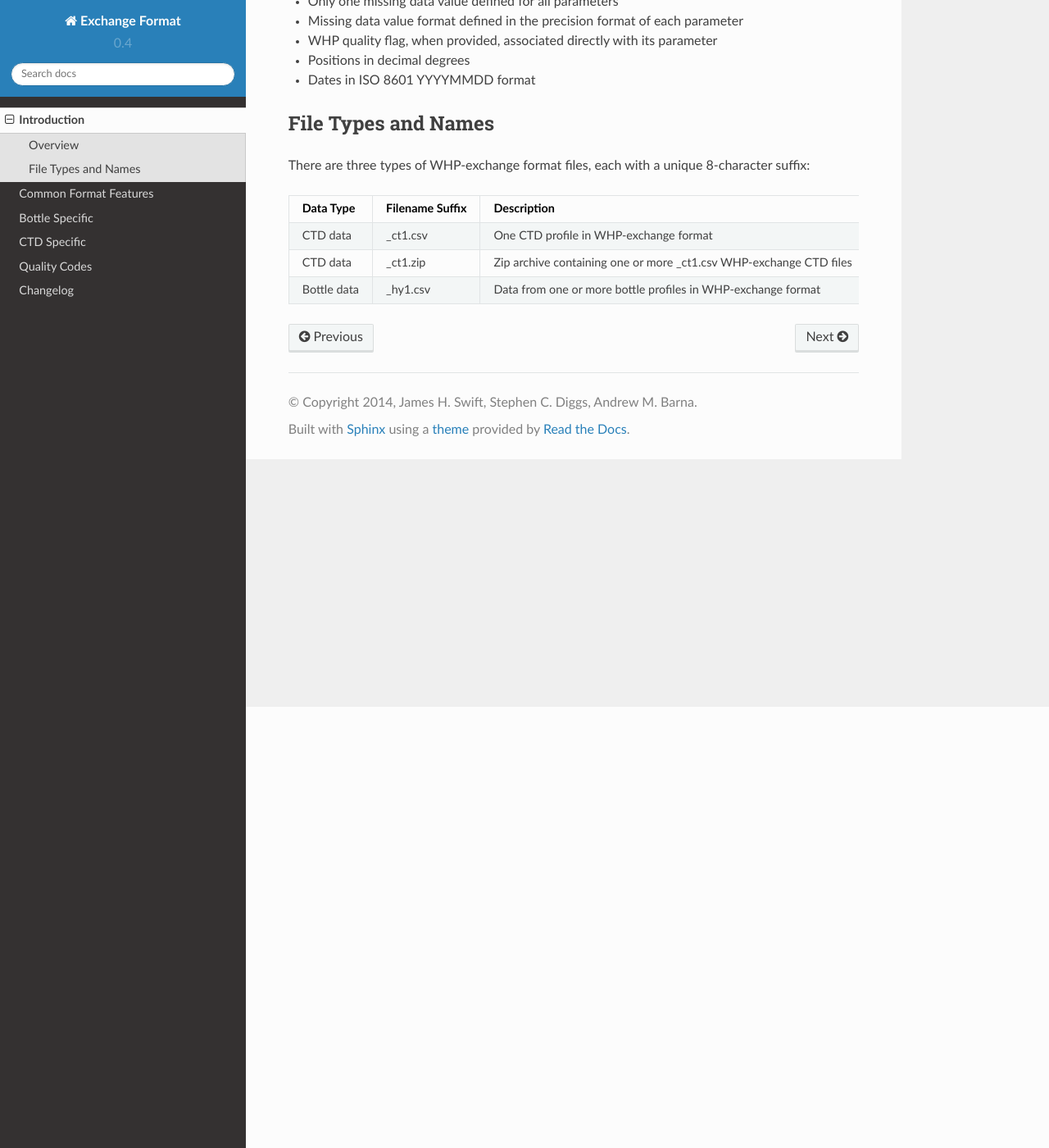
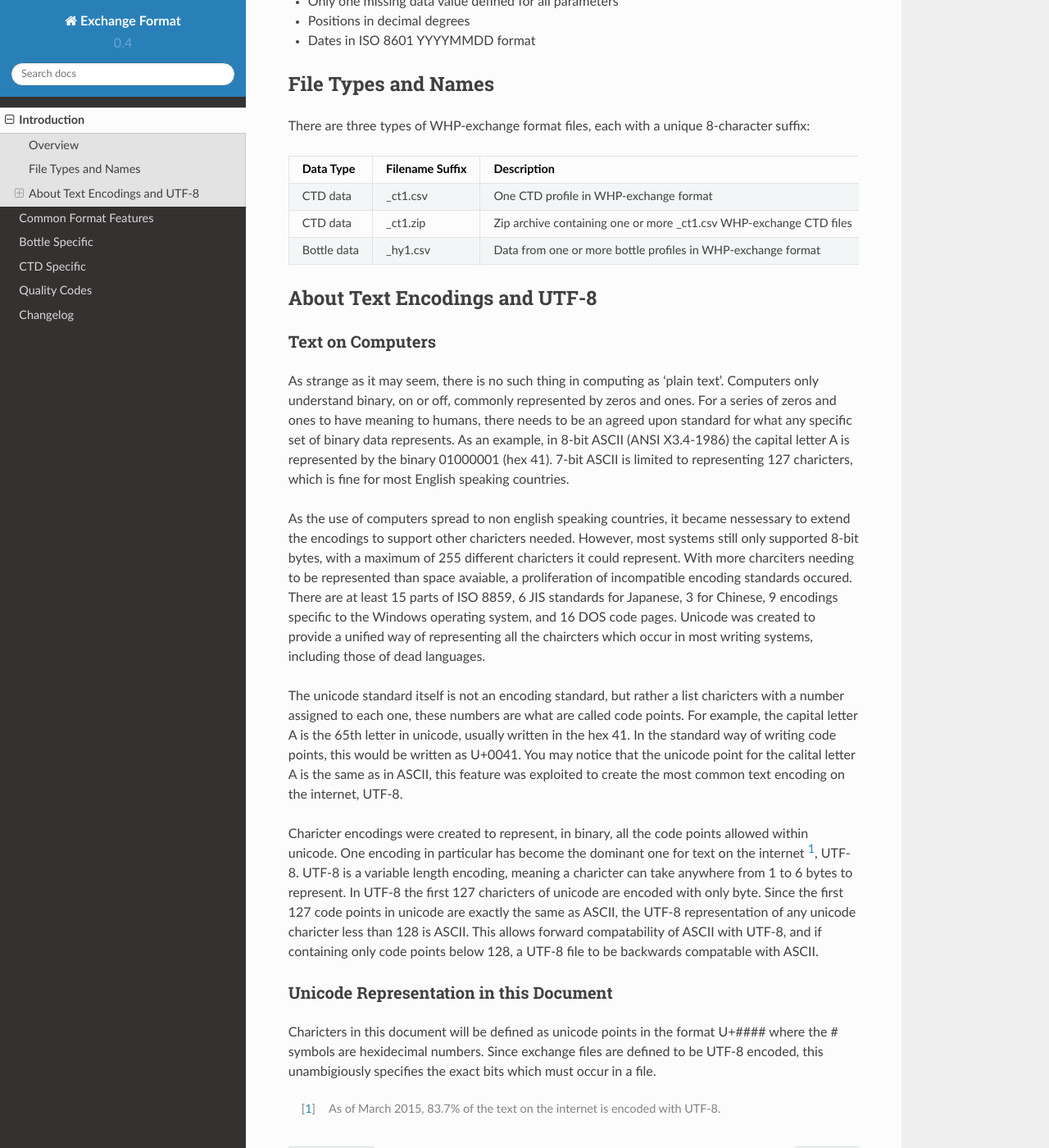
Before and after one commit to cchdo/exchange, a Sphinx documentation site: the page built from docs/introduction.rst, in a window 1280 px wide and 1400 px high, scrolled down 538 px. Shown: the whole window at 82% size. Built offline with Sphinx 7.4.7 and the Read the Docs theme 2.0.0, drawn with Linux system fonts in a browser that asks for light colours; pages that are not in the unit, such as notebooks, are missing from menus.

Commit message:
add text encoding primer to introduction

```diff
--- a/docs/introduction.rst
+++ b/docs/introduction.rst
@@ -17,8 +17,6 @@ The WHP-exchange bottle and CTD data formats include these features:
 * No special meaning to blank/empty spaces
 * Station information in every line in the file (bottle) or in the top lines in each file (CTD)
 * Only one missing data value defined for all parameters
-* Missing data value format defined in the precision format of each parameter
-* WHP quality flag, when provided, associated directly with its parameter
 * Positions in decimal degrees
 * Dates in ISO 8601 YYYYMMDD format
 
@@ -34,3 +32,40 @@ CTD data     _ct1.csv           One CTD profile in WHP-exchange format
 CTD data     _ct1.zip           Zip archive containing one or more _ct1.csv WHP-exchange CTD files
 Bottle data  _hy1.csv           Data from one or more bottle profiles in WHP-exchange format
 ============ ================== ===========
+
+About Text Encodings and UTF-8
+------------------------------
+
+Text on Computers
+^^^^^^^^^^^^^^^^^
+As strange as it may seem, there is no such thing in computing as 'plain text'.
+Computers only understand binary, on or off, commonly represented by zeros and ones.
+For a series of zeros and ones to have meaning to humans, there needs to be an agreed upon standard for what any specific set of binary data represents.
+As an example, in 8-bit ASCII (ANSI X3.4-1986) the capital letter A is represented by the binary 01000001 (hex 41).
+7-bit ASCII is limited to representing 127 charicters, which is fine for most English speaking countries.
+
+As the use of computers spread to non english speaking countries, it became nessessary to extend the encodings to support other charicters needed.
+However, most systems still only supported 8-bit bytes, with a maximum of 255 different charicters it could represent.
+With more charciters needing to be represented than space avaiable, a proliferation of incompatible encoding standards occured.
+There are at least 15 parts of ISO 8859, 6 JIS standards for Japanese, 3 for Chinese, 9 encodings specific to the Windows operating system, and 16 DOS code pages.
+Unicode was created to provide a unified way of representing all the chaircters which occur in most writing systems, including those of dead languages.
+
+The unicode standard itself is not an encoding standard, but rather a list charicters with a number assigned to each one, these numbers are what are called code points.
+For example, the capital letter A is the 65th letter in unicode, usually written in the hex 41.
+In the standard way of writing code points, this would be written as U+0041.
+You may notice that the unicode point for the calital letter A is the same as in ASCII, this feature was exploited to create the most common text encoding on the internet, UTF-8.
+
+Charicter encodings were created to represent, in binary, all the code points allowed within unicode.
+One encoding in particular has become the dominant one for text on the internet [#f1]_, UTF-8.
+UTF-8 is a variable length encoding, meaning a charicter can take anywhere from 1 to 6 bytes to represent.
+In UTF-8 the first 127 charicters of unicode are encoded with only byte.
+Since the first 127 code points in unicode are exactly the same as ASCII, the UTF-8 representation of any unicode charicter less than 128 is ASCII.
+This allows forward compatability of ASCII with UTF-8, and if containing only code points below 128, a UTF-8 file to be backwards compatable with ASCII.
+
+Unicode Representation in this Document
+^^^^^^^^^^^^^^^^^^^^^^^^^^^^^^^^^^^^^^^
+
+Charicters in this document will be defined as unicode points in the format U+#### where the # symbols are hexidecimal numbers.
+Since exchange files are defined to be UTF-8 encoded, this unambigiously specifies the exact bits which must occur in a file.
+
+.. [#f1] As of March 2015, 83.7% of the text on the internet is encoded with UTF-8.
```
